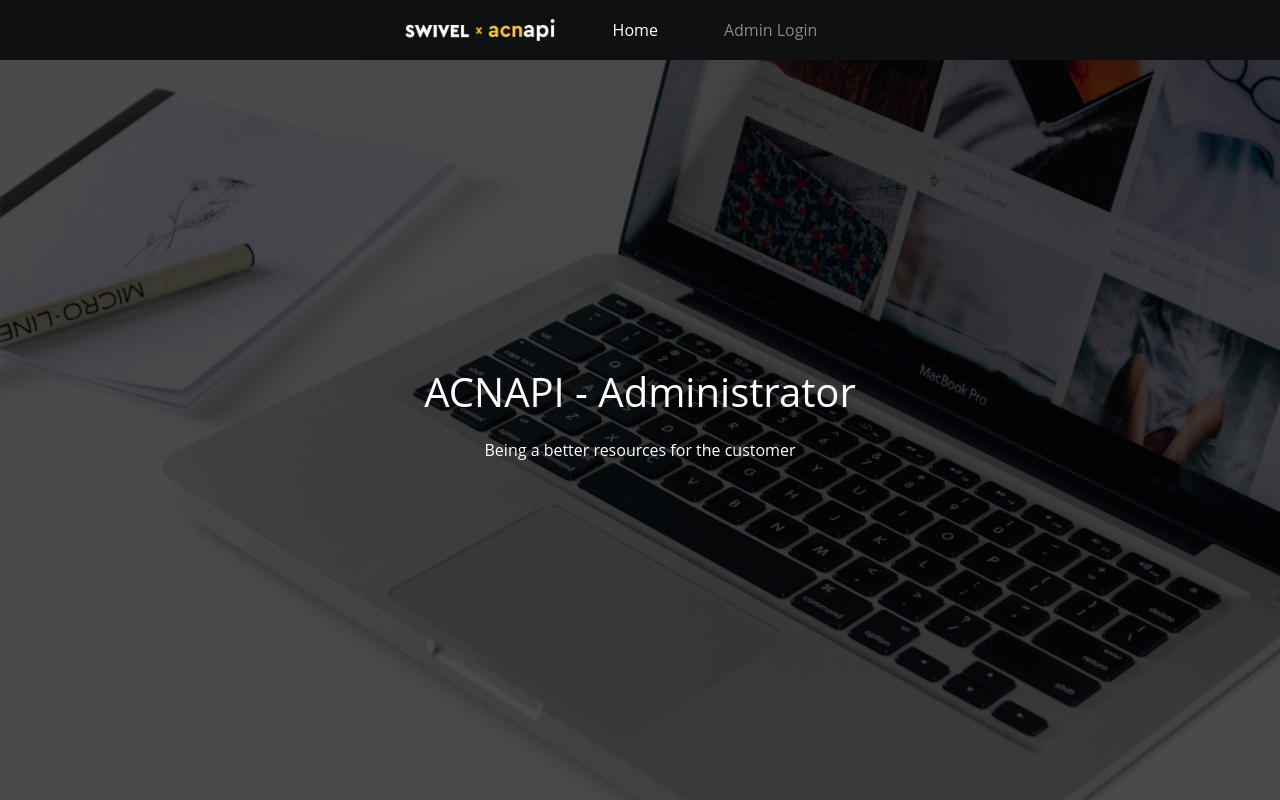
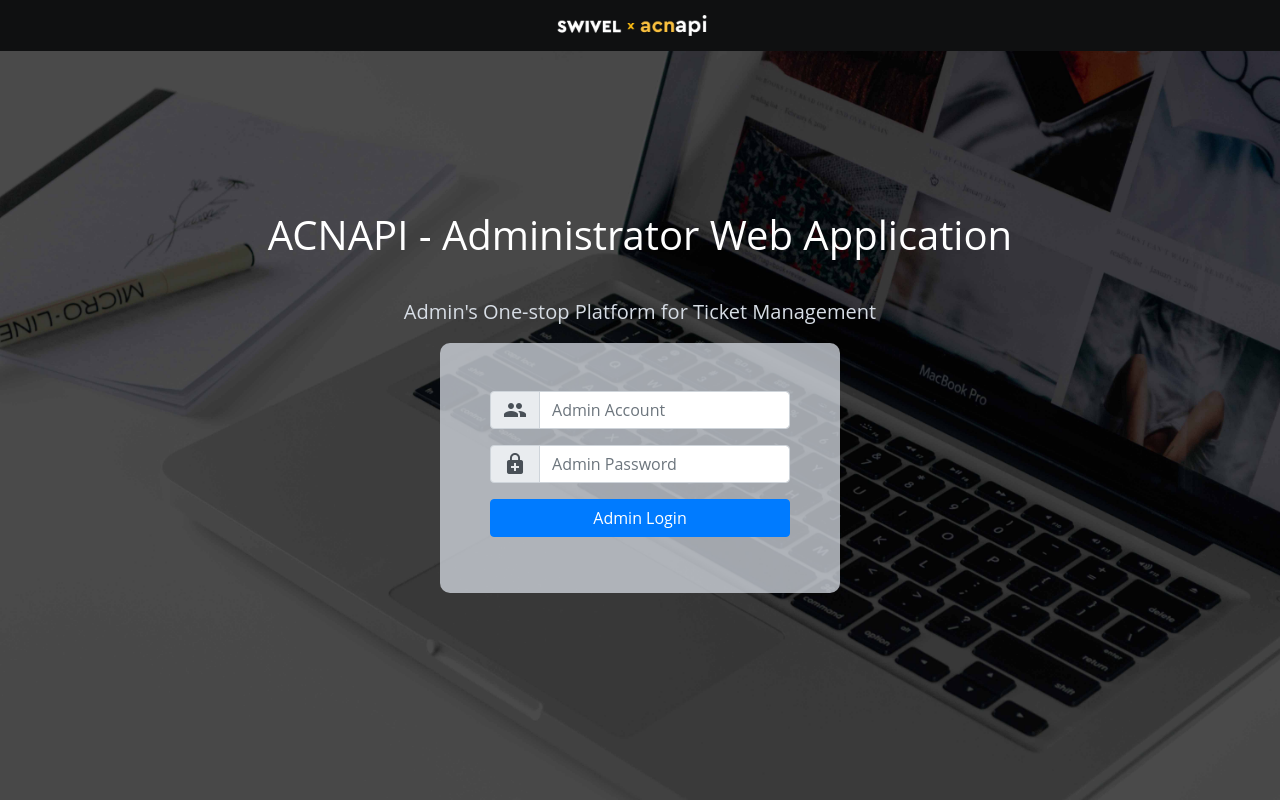
Before and after one commit to vierivincent15/administrator-accenture, a website: page pure-frontend/index.html in a window 1280 px wide. Drawn offline with nearby package versions, Linux system fonts and the light colour scheme.

Commit message:
Changes made

```diff
--- a/index.js
+++ b/index.js
@@ -17,9 +17,9 @@ router.get('/',function(req,res){
   res.sendFile(path.join(__dirname+'/pure-frontend/index.html'));
 });
 
-router.get('/admin-login',function(req,res){
-  res.sendFile(path.join(__dirname+'/pure-frontend/pages/admin.html'));
-});
+// router.get('/admin-login',function(req,res){
+//   res.sendFile(path.join(__dirname+'/pure-frontend/pages/admin.html'));
+// });
 
 router.get('/home',function(req,res){
   res.sendFile(path.join(__dirname+'/pure-frontend/pages/home.html'));
--- a/pure-frontend/index.html
+++ b/pure-frontend/index.html
@@ -9,6 +9,7 @@
     <link rel="icon" href="images/cs-logo-1.png" type="image/png">
     <link rel="stylesheet" href="https://stackpath.bootstrapcdn.com/bootstrap/4.3.1/css/bootstrap.min.css" integrity="sha384-ggOyR0iXCbMQv3Xipma34MD+dH/1fQ784/j6cY/iJTQUOhcWr7x9JvoRxT2MZw1T" crossorigin="anonymous">
     <link href="https://fonts.googleapis.com/css?family=Lato:100,300,300i,400" rel="stylesheet">
+    <link rel="stylesheet" href="https://fonts.googleapis.com/icon?family=Material+Icons">
     <link rel="stylesheet" href="styles/styles.css">
   </head>
 
@@ -16,32 +17,60 @@
     <nav class="navbar navbar-expand-lg navbar-dark sticky-top nav-design">
     <div class="container">
       <img class="navbar-brand logo-design item-separation" src="images/logo.png" onclick="goMainsite()">
-      <button class="navbar-toggler" type="button" data-toggle="collapse" data-target="#navbarTogglerDemo02" aria-controls="navbarTogglerDemo02" aria-expanded="false" aria-label="Toggle navigation">
-        <span class="navbar-toggler-icon"></span>
-      </button>
 
-      <div class="collapse navbar-collapse" id="navbarTogglerDemo02">
-        <ul class="navbar-nav mr-auto mt-2 mt-lg-0">
-          <li class="nav-item active item-separation">
-            <a class="nav-link" href="/">Home</a>
-          </li>
-          <li class="nav-item item-separation">
-            <a class="nav-link" href="/admin-login">Admin Login</a>
-          </li>
-        </ul>
-      </div>
+
       </div>
     </nav>
 
-  <main>
-    <div class="homepage-design">
-      <P>ACNAPI - Administrator</p>
-      <p>Being a better resources for the customer</p>
+  <main class="homepage-design">
+    <div class="align-text">
+      <h1 style="color:#FFFFFF">ACNAPI - Administrator Web Application</h1>
+      <p style="color:#d7dde5;">Admin's One-stop Platform for Ticket Management</p>
+    </div>
+    <div class="container">
+
+      <div class="login-design">
+        <br/>
+        <br/>
+        <form class="form-design">
+          <div class="form-group">
+            <div class="input-group">
+              <div class="input-group-prepend">
+                <span class="input-group-text" id="inputGroupPrepend2"><i class="material-icons">people</i></span>
+              </div>
+              <input type="text" class="form-control" id="adminUsername" placeholder="Admin Account" aria-describedby="inputGroupPrepend2" required>
+            </div>
+          </div>
+          <div class="form-group">
+            <div class="input-group">
+              <div class="input-group-prepend">
+                <span class="input-group-text" id="inputGroupPrepend2"><i class="material-icons">enhanced_encryption</i></span>
+              </div>
+              <input type="password" class="form-control" id="adminPassword" placeholder="Admin Password" aria-describedby="inputGroupPrepend2" required>
+            </div>
+          </div>
+          <!--
+          <div class="form-group">
+            <div class="input-group">
+              <div class="input-group-prepend">
+                <span class="input-group-text" id="inputGroupPrepend2"><i class="material-icons">security</i></span>
+              </div>
+              <input type="text" class="form-control" id="adminToken" placeholder="Verification Token" aria-describedby="inputGroupPrepend2" required>
+            </div>
+          </div>
+          -->
+          <div class="btn-middle">
+            <button id="login-button" type="button" class="btn btn-primary btn-login">Admin Login</button>
+          </div>
+        </form>
+        <br/>
+      </div>
     </div>
   </main>
 
   <script src="scripts/script.js"></script>
-  <script src="https://code.jquery.com/jquery-3.3.1.slim.min.js" integrity="sha384-q8i/X+965DzO0rT7abK41JStQIAqVgRVzpbzo5smXKp4YfRvH+8abtTE1Pi6jizo" crossorigin="anonymous"></script>
+  <script src="https://code.jquery.com/jquery-3.1.1.min.js"></script>
+  <script src="../scripts/login.js"></script>
   <script src="https://cdnjs.cloudflare.com/ajax/libs/popper.js/1.14.7/umd/popper.min.js" integrity="sha384-UO2eT0CpHqdSJQ6hJty5KVphtPhzWj9WO1clHTMGa3JDZwrnQq4sF86dIHNDz0W1" crossorigin="anonymous"></script>
   <script src="https://stackpath.bootstrapcdn.com/bootstrap/4.3.1/js/bootstrap.min.js" integrity="sha384-JjSmVgyd0p3pXB1rRibZUAYoIIy6OrQ6VrjIEaFf/nJGzIxFDsf4x0xIM+B07jRM" crossorigin="anonymous"></script>
 </body>
--- a/pure-frontend/styles/styles.css
+++ b/pure-frontend/styles/styles.css
@@ -2,10 +2,6 @@ html, body, h1, h2, h3, h4, h5, div, span, p, a, button, form {
   font-family: "Open Sans", sans-serif
 }
 
-
-.item-separation{
-  margin-right: 50px;
-}
 
 .logo-design{
   max-width: 150px;
@@ -50,37 +46,26 @@ html, body, h1, h2, h3, h4, h5, div, span, p, a, button, form {
 }
 
 .homepage-design{
+  margin-top: 20vh;
+}
+
+.align-text{
+  margin-top: 10vh;
   text-align: center;
-  color: #FFFFFF;
-  display: flex;
-  flex-flow: column wrap;
-  align-items: center;
-  justify-content: center;
-  width: auto;
-  height: 90vh;
+}
+
+.align-text p{
+  font-size: 20px;
+  padding-top: 30px;
 }
 
 
-.homepage-design p:nth-child(1){
-  font-size: 40px;
-}
-
-.homepage-design p:nth-child(2){
-  font-size: 16px;
-}
-
-
-.btn-design{
-  font-size: 14px;
-  border-radius: 5px;
-}
-
 /*login.html & admin.html*/
 .login-design{
-  background-color: #d7dde5;
+  background-color: rgba(215,221,229,0.75);
   width: 400px;
   /*height: 320px;*/
-  height: 280px;
+  height: 250px;
   border-radius: 10px;
   margin-left: auto;
   margin-right: auto;
```
